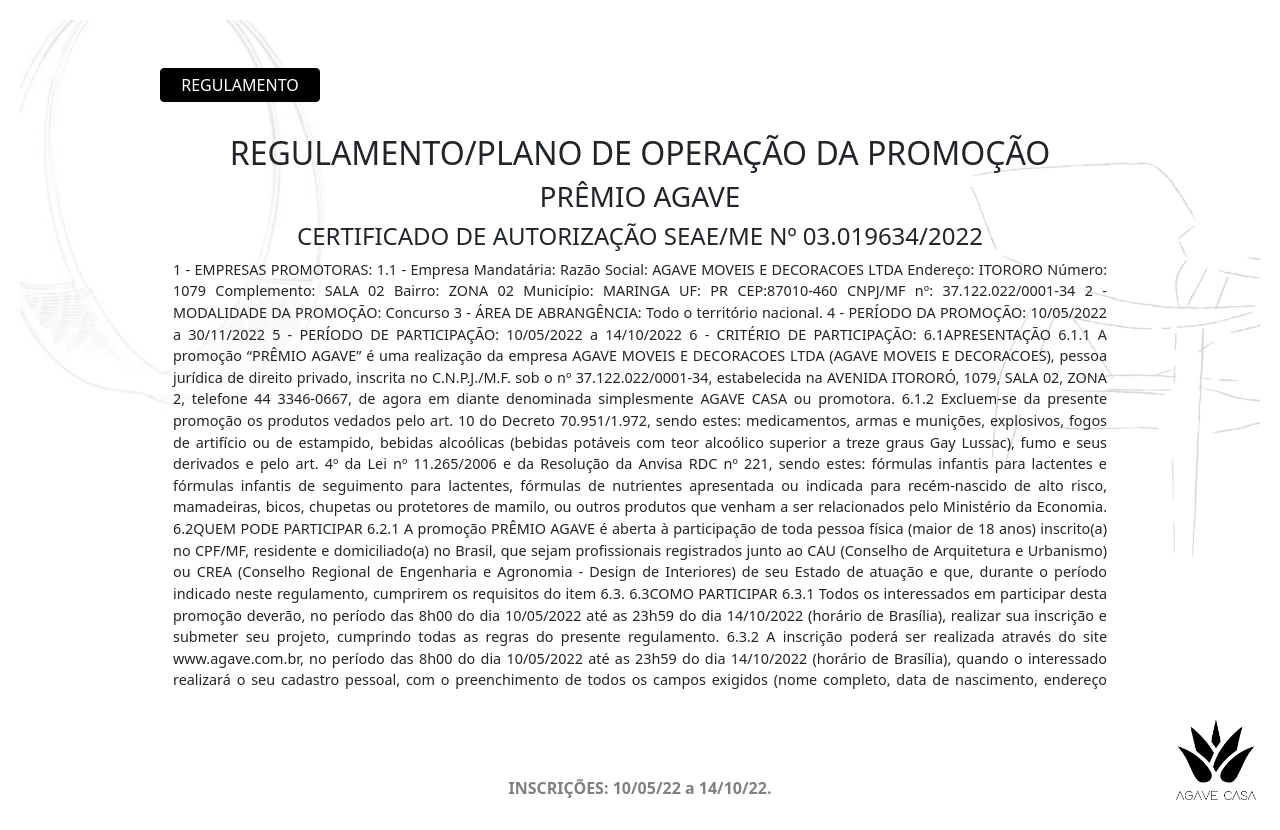
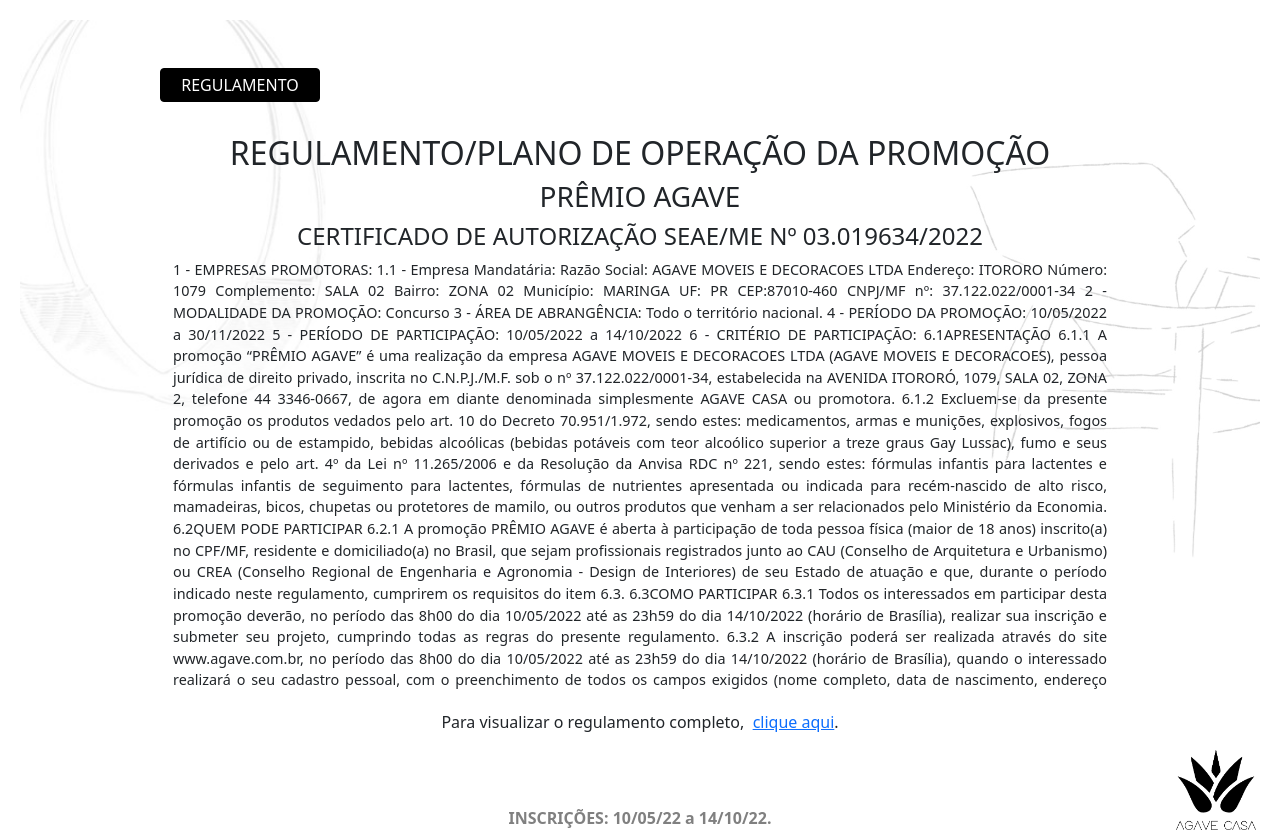
Before and after one commit to imbianchi/agave-react, a React (Create React App) app: page /premioagave/rule in a window 1280 px wide. Before the commit the page ends 800 px from the top, so only its background shows below. Built offline with nearby package versions, Linux system fonts and the light colour scheme.

Commit message:
:memo: Add rule document

```diff
--- a/src/pages/Rule/index.jsx
+++ b/src/pages/Rule/index.jsx
@@ -344,7 +344,17 @@ const Rule = () => {
         </small>
 
       </p>
+
       </p>
+
+      <p className="text-center">
+      Para visualizar o regulamento completo, &nbsp;
+      <a href="/documents/regulamento-agave.pdf" target="_blank" rel="noreferrer noopener"  className="mt-5 text-center">
+      clique aqui
+      </a>
+      .
+      </p>
+
     </div>
   )
 }
```
Also changed, not shown: 1 other file (tests, documents, lock files or other folders). Lines whose indentation alone changed are shown as unchanged.
